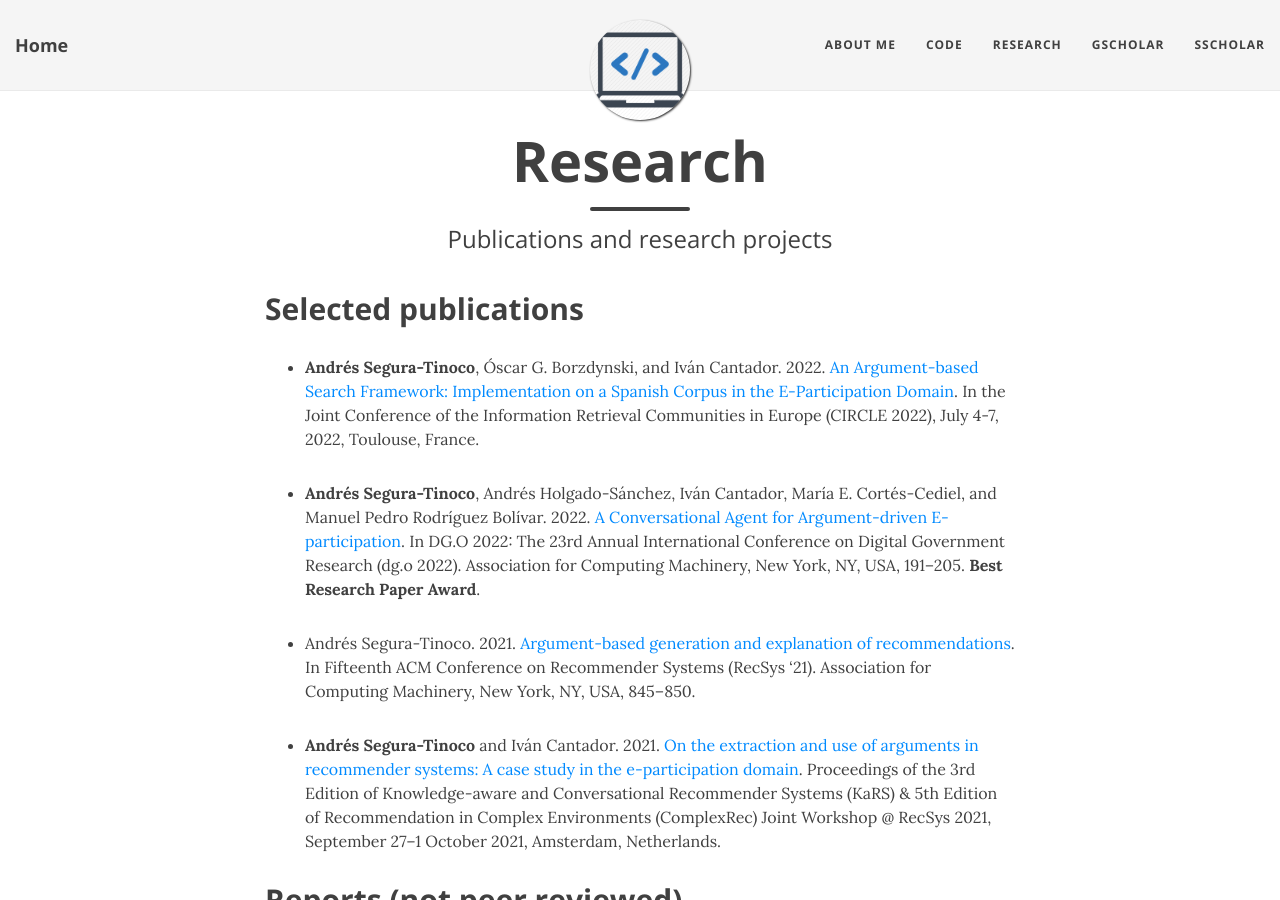
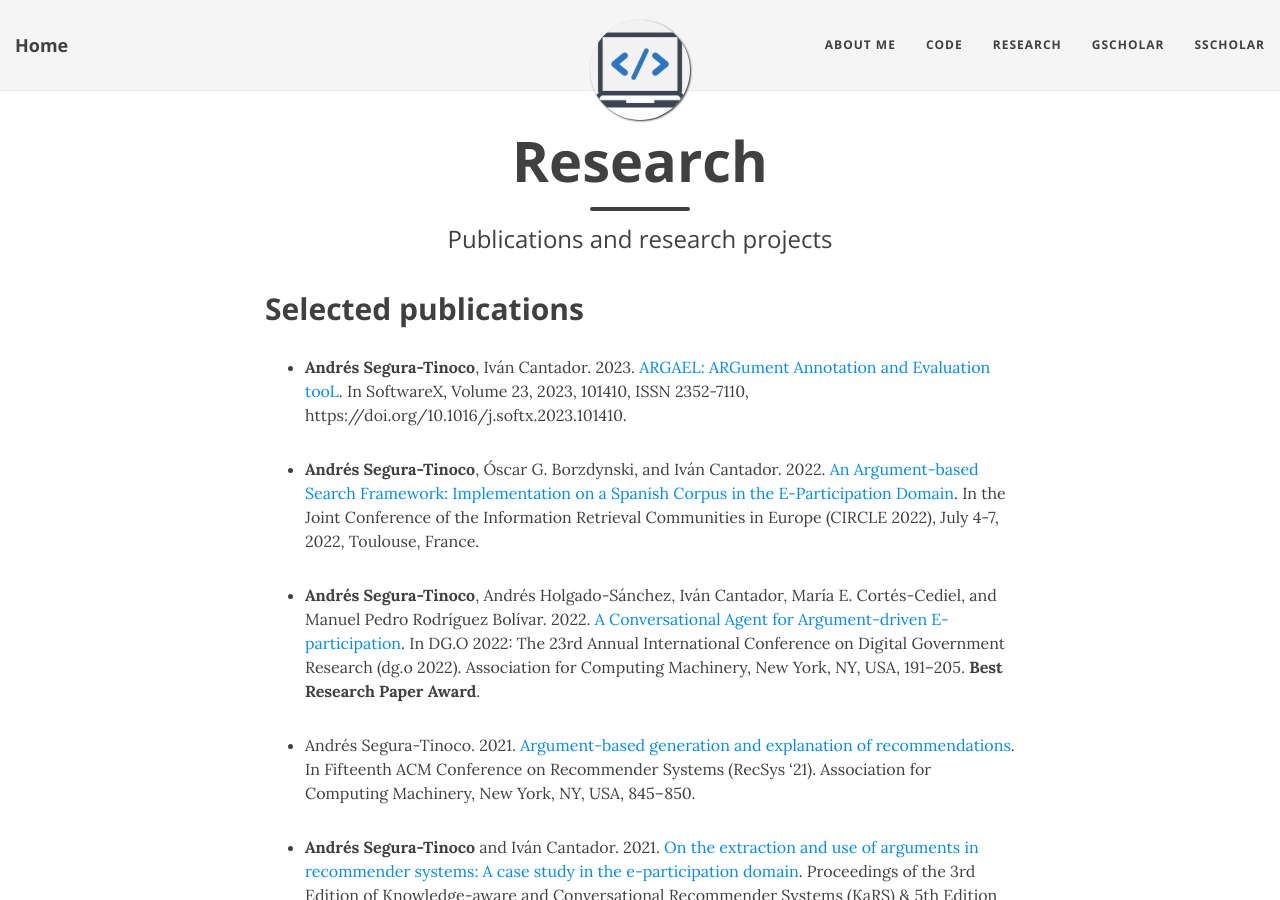
Before and after one commit to ansegura7/ansegura7.github.io, a Jekyll site: the page built from research.md, in a window 1280 px wide and 900 px high. Built offline with Jekyll 4.4.1, drawn with Linux system fonts in a browser that asks for light colours; nearby versions of some CDN libraries.

Commit message:
Update research.md
The ARGAEL paper has been added.

```diff
--- a/research.md
+++ b/research.md
@@ -5,6 +5,8 @@ subtitle: Publications and research projects
 ---
 
 ## Selected publications
+
+- <b>Andrés Segura-Tinoco</b>, Iván Cantador. 2023. <a href="https://www.sciencedirect.com/science/article/pii/S2352711023001061" target="_blank">ARGAEL: ARGument Annotation and Evaluation tooL</a>. In SoftwareX, Volume 23, 2023, 101410, ISSN 2352-7110, https://doi.org/10.1016/j.softx.2023.101410.
 
 - <b>Andrés Segura-Tinoco</b>, Óscar G. Borzdynski, and Iván Cantador. 2022. <a href="https://github.com/argrecsys/arg-ir-tool/blob/main/papers/circle22-paper-two-cols.pdf" target="_blank">An Argument-based Search Framework: Implementation on a Spanish Corpus in the E-Participation Domain</a>. In the Joint Conference of the Information Retrieval Communities in Europe (CIRCLE 2022), July 4-7, 2022, Toulouse, France.
 
```
